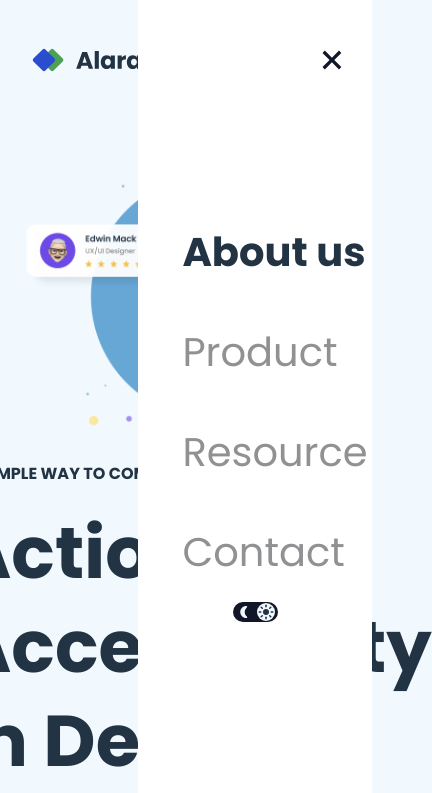
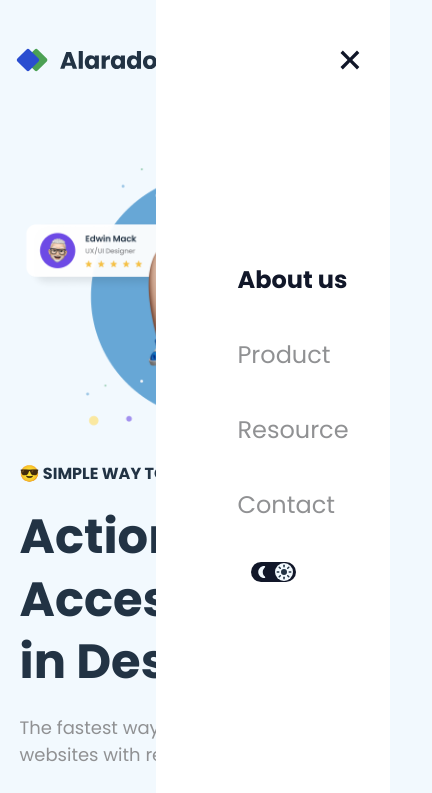
Before and after one commit to brayanbarroso/alardo-homepage, a plain HTML site: page index.html in a window 390 px wide. Both pictures are taken after a click on the link 338 px from the left and 63 px from the top of the page. Shown: the top 793 px of the page, 432 px wide, since content can reach past the window. Drawn offline with Linux system fonts and the light colour scheme.

Commit message:
detalles menu responsivo

```diff
--- a/assets/css/main.css
+++ b/assets/css/main.css
@@ -16,6 +16,7 @@
   --color-paragraph: #909193;
   --background-buttom: #2a4dd0;
   --text-buttom: #ffffff;
+  --fill: #111729;
 }
 
 :root[data-theme="dark"] {
@@ -23,13 +24,14 @@
   --color-menu: #909193;
   --color-switcher: #223344;
   --color-active: #f2f9fe;
-  --menu-active: #223344;
+  --menu-active: #fff;
   --color-text: #ffffff;
   --color-paragraph: #909193;
   --background-buttom: #2a4dd0;
   --text-buttom: #ffffff;
   --border-option: none;
   --transform-option: translateX(100%);
+  --fill: #f2f9fe;
 }
 
 body {
@@ -152,6 +154,7 @@ body {
   /* border: 1px solid red; */
   margin: 0 auto;
   margin-block-start: 40px;
+  margin-block-end: 40px;
   max-width: 90%;
 }
 
@@ -263,9 +266,14 @@ body {
 }
 
 @media (max-width: 780px) {
+  .hero {
+    /* border: 1px solid red; */
+    margin: 40px 32px 60px 32px;
+  }
   .nav {
     margin-inline: 18px;
     flex-wrap: nowrap;
+    width: 80%;
   }
   .nav__menu {
     gap: 20px;
@@ -287,23 +295,26 @@ body {
     background-color: var(--text-buttom);
     display: flex;
     flex-direction: column;
-    gap: 20px;
+    gap: 40px;
     justify-content: center;
     position: absolute;
     bottom: 0;
     top: 0;
     right: 0;
+    width: 60%;
   }
 
   .nav__menu {
     flex-direction: column;
     font-size: 2.5rem;
     gap: 2.5rem;
+    padding-top: 40px;
   }
 
   .nav__hamburguer {
     cursor: pointer;
     display: block;
+
     z-index: 1000;
   }
 
@@ -315,4 +326,29 @@ body {
     top: 0;
     right: 0;
   }
+
+  .active {
+    color: #111729;
+  }
+
+  .nav__link:hover {
+    color: #111729;
+  }
 }
+
+@media (max-width: 490px) {
+  .hero {
+    /* border: 1px solid red; */
+    margin: 40px 16px 40px 16px;
+  }
+
+  .nav__menu {
+    flex-direction: column;
+    font-size: 1.5rem;
+    padding-top: 0px;
+  }
+
+  .section__description h1 {
+    font-size: 3rem;
+  }
+}
--- a/assets/js/app.js
+++ b/assets/js/app.js
@@ -3,10 +3,12 @@ document.addEventListener('DOMContentLoaded',()=>{
     const sun = document.querySelector('.nav__icon-sun');
     const moon = document.querySelector('.nav__icon-moon');
     const logo = document.querySelector('.logo');
+
     const root = document.documentElement;
 
     // Menu responsivo
     const hamburguer = document.querySelector('.nav__hamburguer');
+    const icon_hamburguer = document.querySelector('.icon__hamburguer');
     const close = document.querySelector('.nav__close');
     const menu_mobile = document.querySelector('.nav');
 
@@ -16,7 +18,8 @@ document.addEventListener('DOMContentLoaded',()=>{
         moon.classList.toggle('active-moon');
         sun.src="./assets/img/Sun_fill_light.svg";
         sun.classList.toggle('active-sun');
-        logo.src="./assets/img/alarado-icon-homepage-light.svg"
+        logo.src="./assets/img/alarado-icon-homepage-light.svg";
+        icon_hamburguer.src="./assets/img/menu_dark.svg";
     }
 
     swictherTheme.addEventListener('click', toggleTheme);
@@ -34,6 +37,8 @@ document.addEventListener('DOMContentLoaded',()=>{
             sun.classList.toggle('active-sun');
             root.setAttribute('data-theme',setTheme);
             localStorage.setItem('theme',setTheme)
+            //Cambio de color imagen hambuguer
+            icon_hamburguer.src="./assets/img/menu_dark.svg";
         }else{
             setTheme = 'light';
             // Cambio Imagen Luna
@@ -45,15 +50,21 @@ document.addEventListener('DOMContentLoaded',()=>{
             sun.classList.toggle('active-sun');
             root.setAttribute('data-theme',setTheme);
             localStorage.setItem('theme',setTheme)
+            //Cambio de color imagen hambuguer
+            icon_hamburguer.src="./assets/img/menu.svg";
         }
 
     }
 
     hamburguer.addEventListener('click', ()=>{
-        menu_mobile.classList.toggle('nav_menu')
+        // menu_mobile.classList.toggle('nav_menu');
+        menu_mobile.classList.remove('nav');
+        menu_mobile.classList.add('nav_menu');
+
     })
 
     close.addEventListener('click', ()=>{
         menu_mobile.classList.remove('nav_menu')
+        menu_mobile.classList.add('nav');
     })
 })
--- a/index.html
+++ b/index.html
@@ -42,7 +42,7 @@
           <img
             src="./assets/img/menu.svg"
             alt="Logo Menu hamburguesa"
-            class="nav__icon"
+            class="nav__icon icon__hamburguer"
           />
         </a>
       </div>
```
Also changed, not shown: assets/img/menu_dark.svg (added).
